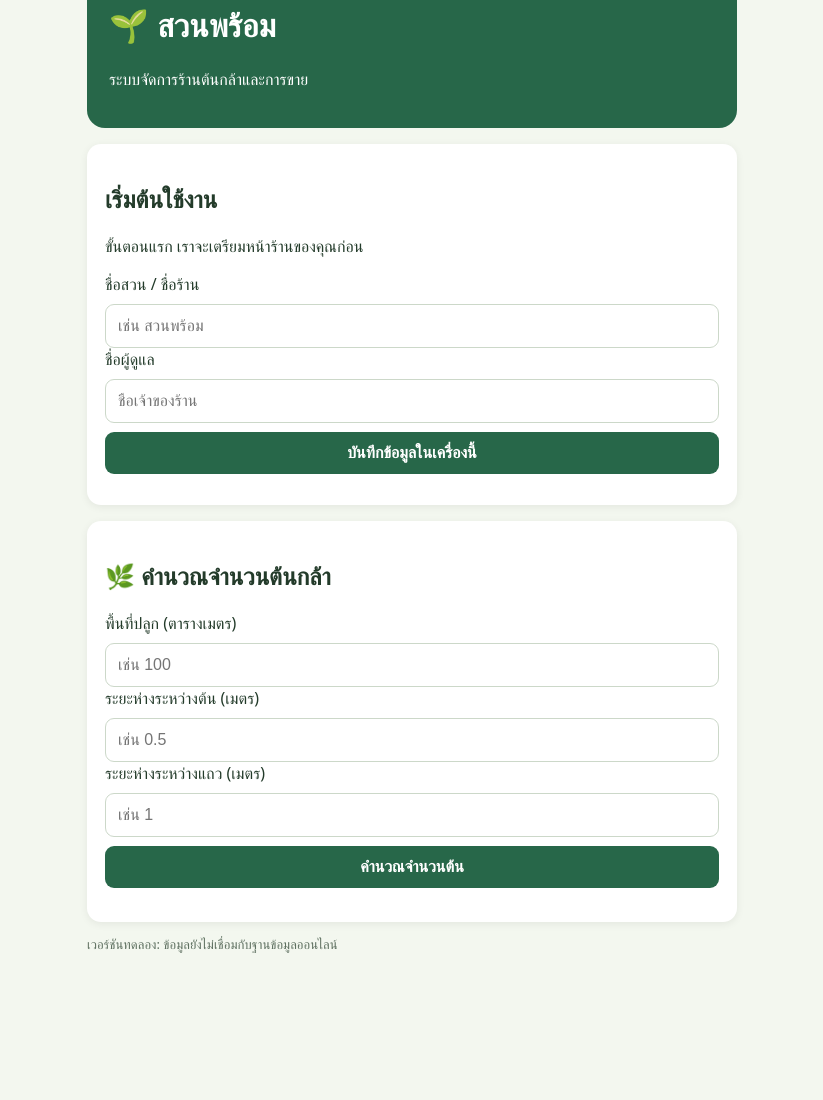
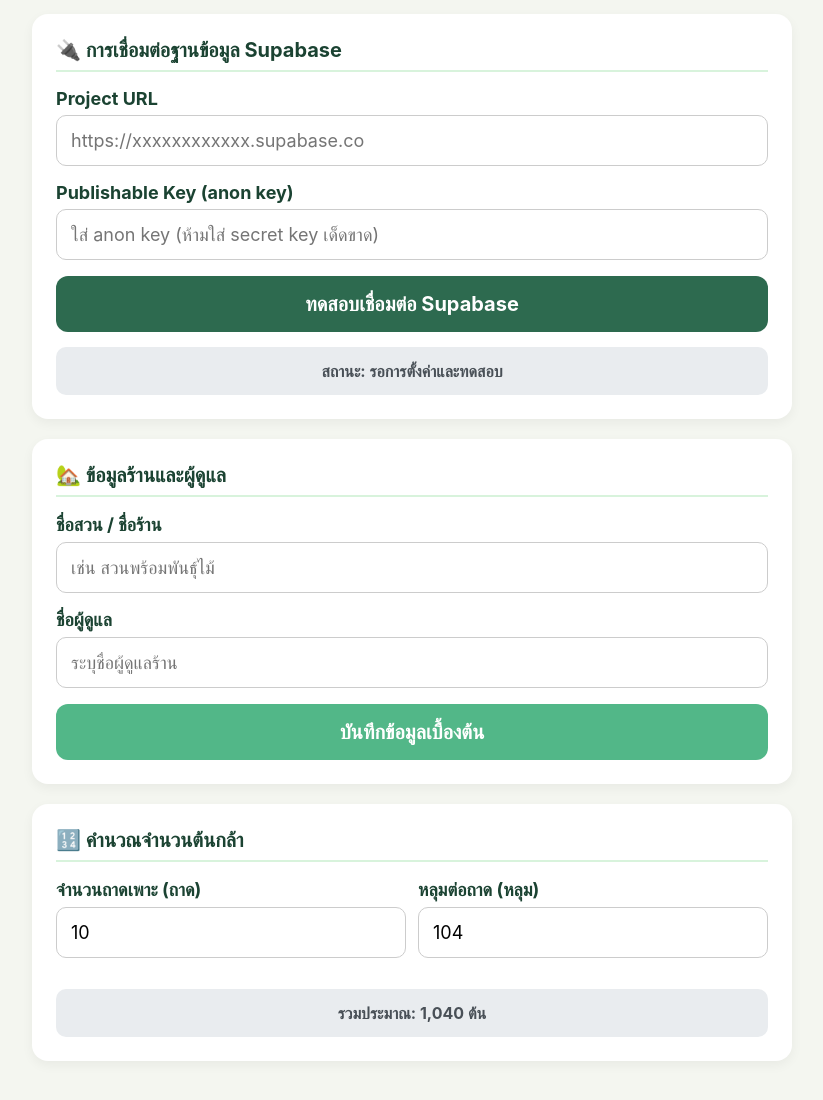
Before and after one commit to primpitath-cyber/Suan-, a plain HTML site: page index.html in a window 1280 px wide. Shown: the part 60-1160 px from the top of the page, without its empty margins (228-1051 px from the left). Before the commit the page ends 1046 px from the top, so only its background shows below. Drawn offline with nearby package versions, Linux system fonts and the light colour scheme.

Commit message:
Update index.html

```diff
--- a/index.html
+++ b/index.html
@@ -1,62 +1,152 @@
-
 <!DOCTYPE html>
 <html lang="th">
 <head>
   <meta charset="UTF-8">
-<meta name="viewport" content="width=device-width, initial-scale=1">
-<title>สวนพร้อม</title>
+  <meta name="viewport" content="width=device-width, initial-scale=1.0, maximum-scale=1.0, user-scalable=no">
+  <title>สวนพร้อม - ระบบจัดการร้านต้นกล้า</title>
+  <script src="https://cdn.jsdelivr.net/npm/@supabase/supabase-js@2"></script>
   <style>
-body{font-family:system-ui,sans-serif;background:#f3f7ef;color:#233b2a;margin:0;padding:20px}
-main{max-width:650px;margin:auto}
-header{background:#276749;color:white;padding:22px;border-radius:18px}
-section{background:white;padding:18px;margin-top:16px;border-radius:14px;box-shadow:0 2px 8px #0001}
-input,button{box-sizing:border-box;width:100%;padding:12px;margin-top:9px;border:1px solid #ccd8c9;border-radius:9px;font-size:16px}
-button{background:#276749;color:white;border:0;font-weight:bold}
-.small{font-size:13px;color:#5e7060}
+    :root {
+      --primary: #2d6a4f;
+      --primary-light: #52b788;
+      --bg: #f4f6f0;
+      --card: #ffffff;
+      --text: #1b4332;
+      --border: #d8f3dc;
+    }
+    * { box-sizing: border-box; font-family: -apple-system, BlinkMacSystemFont, "Segoe UI", Roboto, sans-serif; }
+    body { background-color: var(--bg); color: var(--text); margin: 0; padding: 20px; font-size: 18px; }
+    .container { max-width: 760px; margin: 0 auto; }
+    .card { background: var(--card); border-radius: 16px; padding: 24px; margin-bottom: 20px; box-shadow: 0 4px 12px rgba(0,0,0,0.05); }
+    h1 { color: var(--primary); margin-top: 0; font-size: 28px; text-align: center; }
+    h2 { font-size: 20px; margin-top: 0; border-bottom: 2px solid var(--border); padding-bottom: 8px; }
+    .form-group { margin-bottom: 16px; }
+    label { display: block; font-weight: bold; margin-bottom: 6px; }
+    input[type="text"], input[type="number"], input[type="password"] {
+      width: 100%; padding: 14px; border: 1.5px solid #ccc; border-radius: 10px; font-size: 18px; outline: none;
+    }
+    input:focus { border-color: var(--primary); }
+    .btn {
+      width: 100%; background: var(--primary); color: white; border: none; padding: 16px;
+      font-size: 20px; font-weight: bold; border-radius: 12px; cursor: pointer; transition: 0.2s;
+    }
+    .btn:active { background: #1b4332; transform: scale(0.98); }
+    .status-box { padding: 14px; border-radius: 10px; margin-top: 15px; font-size: 16px; text-align: center; font-weight: bold; }
+    .status-waiting { background: #e9ecef; color: #495057; }
+    .status-success { background: #d4edda; color: #155724; border: 1px solid #c3e6cb; }
+    .status-error { background: #f8d7da; color: #721c24; border: 1px solid #f5c6cb; }
+    .calc-row { display: flex; gap: 12px; }
+    .calc-row div { flex: 1; }
   </style>
 </head>
 <body>
-<main>
-<header>
-<h1>🌱 สวนพร้อม</h1>
-<p>ระบบจัดการร้านต้นกล้าและการขาย</p>
-</header>
-<section>
-<h2>เริ่มต้นใช้งาน</h2>
-<p>ขั้นตอนแรก เราจะเตรียมหน้าร้านของคุณก่อน</p>
-<label>ชื่อสวน / ชื่อร้าน</label>
-<input id="shop" placeholder="เช่น สวนพร้อม">
-<label>ชื่อผู้ดูแล</label>
-<input id="owner" placeholder="ชื่อเจ้าของร้าน">
-<button onclick="save()">บันทึกข้อมูลในเครื่องนี้</button>
-<p id="result" class="small"></p>
-</section>
-<section>
-<h2>🌿 คำนวณจำนวนต้นกล้า</h2>
-<label>พื้นที่ปลูก (ตารางเมตร)</label>
-<input id="area" type="number" min="0" placeholder="เช่น 100">
-<label>ระยะห่างระหว่างต้น (เมตร)</label>
-<input id="spacing" type="number" min="0.01" step="0.01" placeholder="เช่น 0.5">
-<label>ระยะห่างระหว่างแถว (เมตร)</label>
-<input id="row" type="number" min="0.01" step="0.01" placeholder="เช่น 1">
-<button onclick="calc()">คำนวณจำนวนต้น</button>
-<p id="answer"></p>
-</section>
-<p class="small">เวอร์ชันทดลอง: ข้อมูลยังไม่เชื่อมกับฐานข้อมูลออนไลน์</p>
-</main>
+
+  <div class="container">
+    <h1>🌱 สวนพร้อม (Suan-Prom)</h1>
+
+    <div class="card">
+      <h2>🔌 การเชื่อมต่อฐานข้อมูล Supabase</h2>
+      <div class="form-group">
+        <label for="sbUrl">Project URL</label>
+        <input type="text" id="sbUrl" placeholder="https://xxxxxxxxxxxx.supabase.co">
+      </div>
+      <div class="form-group">
+        <label for="sbKey">Publishable Key (anon key)</label>
+        <input type="password" id="sbKey" placeholder="ใส่ anon key (ห้ามใส่ secret key เด็ดขาด)">
+      </div>
+      <button class="btn" onclick="testConnection()">ทดสอบเชื่อมต่อ Supabase</button>
+      <div id="connStatus" class="status-box status-waiting">สถานะ: รอการตั้งค่าและทดสอบ</div>
+    </div>
+
+    <div class="card">
+      <h2>🏡 ข้อมูลร้านและผู้ดูแล</h2>
+      <div class="form-group">
+        <label for="shopName">ชื่อสวน / ชื่อร้าน</label>
+        <input type="text" id="shopName" placeholder="เช่น สวนพร้อมพันธุ์ไม้">
+      </div>
+      <div class="form-group">
+        <label for="ownerName">ชื่อผู้ดูแล</label>
+        <input type="text" id="ownerName" placeholder="ระบุชื่อผู้ดูแลร้าน">
+      </div>
+      <button class="btn" style="background: var(--primary-light);" onclick="saveLocalInfo()">บันทึกข้อมูลเบื้องต้น</button>
+    </div>
+
+    <div class="card">
+      <h2>🔢 คำนวณจำนวนต้นกล้า</h2>
+      <div class="calc-row">
+        <div class="form-group">
+          <label for="trayCount">จำนวนถาดเพาะ (ถาด)</label>
+          <input type="number" id="trayCount" value="10" oninput="calculateSeedlings()">
+        </div>
+        <div class="form-group">
+          <label for="holesPerTray">หลุมต่อถาด (หลุม)</label>
+          <input type="number" id="holesPerTray" value="104" oninput="calculateSeedlings()">
+        </div>
+      </div>
+      <div class="status-box status-waiting" id="calcResult">รวมประมาณ: 1,040 ต้น</div>
+    </div>
+  </div>
+
   <script>
-function save(){
-const s=document.getElementById('shop').value.trim();
-const o=document.getElementById('owner').value.trim();
-if(!s||!o){document.getElementById('result').textContent='กรุณากรอกชื่อสวนและชื่อผู้ดูแล';return;}
-document.getElementById('result').textContent='บันทึกข้อมูลเบื้องต้นแล้ว: '+s+' — '+o;
+    window.onload = function() {
+      const savedUrl = localStorage.getItem('sp_sb_url');
+      const savedKey = localStorage.getItem('sp_sb_key');
+      const savedShop = localStorage.getItem('sp_shop_name');
+      const savedOwner = localStorage.getItem('sp_owner_name');
+
+      if (savedUrl) document.getElementById('sbUrl').value = savedUrl;
+      if (savedKey) document.getElementById('sbKey').value = savedKey;
+      if (savedShop) document.getElementById('shopName').value = savedShop;
+      if (savedOwner) document.getElementById('ownerName').value = savedOwner;
+      calculateSeedlings();
+    };
+
+    function calculateSeedlings() {
+      const trays = parseFloat(document.getElementById('trayCount').value) || 0;
+      const holes = parseFloat(document.getElementById('holesPerTray').value) || 0;
+      const total = trays * holes;
+      document.getElementById('calcResult').innerText = `รวมประมาณ: ${total.toLocaleString()} ต้น`;
     }
-function calc(){
-const a=Number(document.getElementById('area').value);
-const s=Number(document.getElementById('spacing').value);
-const r=Number(document.getElementById('row').value);
-if(a<=0||s<=0||r<=0){document.getElementById('answer').textContent='กรุณากรอกตัวเลขให้ถูกต้อง';return;}
-document.getElementById('answer').textContent='ควรเตรียมประมาณ '+Math.ceil(a/(s*r))+' ต้น';
+
+    function saveLocalInfo() {
+      const shop = document.getElementById('shopName').value.trim();
+      const owner = document.getElementById('ownerName').value.trim();
+      localStorage.setItem('sp_shop_name', shop);
+      localStorage.setItem('sp_owner_name', owner);
+      alert('บันทึกข้อมูลร้านในเครื่องเรียบร้อยแล้วครับ');
+    }
+
+    async function testConnection() {
+      const url = document.getElementById('sbUrl').value.trim();
+      const key = document.getElementById('sbKey').value.trim();
+      const statusBox = document.getElementById('connStatus');
+
+      if (!url || !key) {
+        statusBox.className = "status-box status-error";
+        statusBox.innerText = "กรุณากรอกทั้ง Project URL และ Publishable Key ให้ครบถ้วน";
+        return;
+      }
+
+      statusBox.className = "status-box status-waiting";
+      statusBox.innerText = "กำลังทดสอบเชื่อมต่อไปยัง Supabase...";
+
+      try {
+        const client = supabase.createClient(url, key);
+        const { data, error } = await client.from('shops').select('count', { count: 'exact', head: true });
+
+        if (error) {
+          statusBox.className = "status-box status-error";
+          statusBox.innerText = `เชื่อมต่อไม่สำเร็จ: ${error.message}`;
+        } else {
+          localStorage.setItem('sp_sb_url', url);
+          localStorage.setItem('sp_sb_key', key);
+          statusBox.className = "status-box status-success";
+          statusBox.innerText = "✅ เชื่อมต่อ Supabase สำเร็จเรียบร้อย!";
+        }
+      } catch (err) {
+        statusBox.className = "status-box status-error";
+        statusBox.innerText = `เกิดข้อผิดพลาด: ${err.message || 'ตรวจสอบ URL อีกครั้ง'}`;
+      }
     }
   </script>
 </body>
```
Lines whose indentation alone changed are shown as unchanged.
